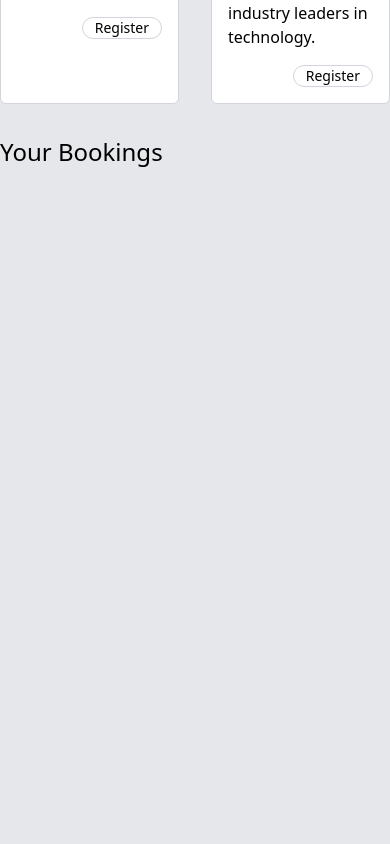
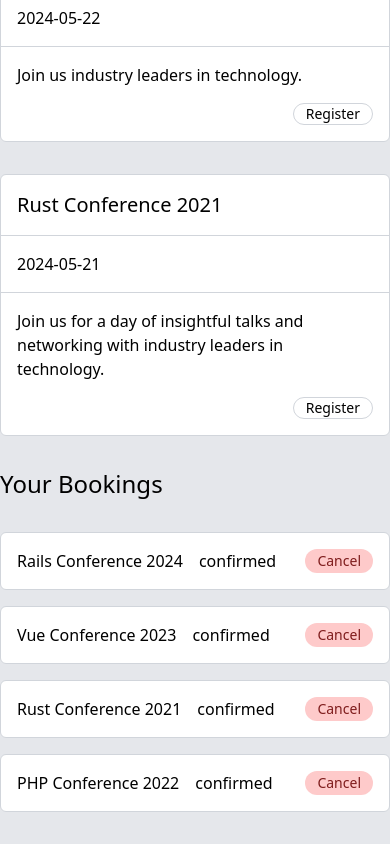
Before and after one commit to LJacobDev/vue-3-in-action-projects, a Vue app in the folder p04-event-booking/: page / in a window 390 px wide. Shown: the part 828-1672 px from the top of the page. Before the commit the page ends 1060 px from the top, so only its background shows below. Built offline with nearby package versions, Linux system fonts and the light colour scheme; data requests are answered from the project's data file.

Commit message:
doing course out of order, added responsive design column feature

```diff
--- a/p04-event-booking/db.json
+++ b/p04-event-booking/db.json
@@ -29,5 +29,34 @@
       "location": "Convention Center, Downtown"
     }
   ],
-  "bookings": []
+  "bookings": [
+    {
+      "id": "1729621952734",
+      "userId": 1,
+      "eventId": "1",
+      "eventTitle": "Rails Conference 2024",
+      "status": "confirmed"
+    },
+    {
+      "id": "1729621954209",
+      "userId": 1,
+      "eventId": "2",
+      "eventTitle": "Vue Conference 2023",
+      "status": "confirmed"
+    },
+    {
+      "id": "1729621955324",
+      "userId": 1,
+      "eventId": "4",
+      "eventTitle": "Rust Conference 2021",
+      "status": "confirmed"
+    },
+    {
+      "id": "1729621956818",
+      "userId": 1,
+      "eventId": "3",
+      "eventTitle": "PHP Conference 2022",
+      "status": "confirmed"
+    }
+  ]
 }
--- a/p04-event-booking/src/App.vue
+++ b/p04-event-booking/src/App.vue
@@ -109,7 +109,7 @@ const cancelBooking = async (booking) => {
   <main class="container mx-auto my-8 space-y-8">
     <h1 class="text-4xl">Event Booking App</h1>
     <h2 class="text-2xl font-medium">All Events</h2>
-    <section class="grid grid-cols-2 gap-8">
+    <section class="grid md:grid-cols-2 grid-cols-1 gap-8">
       <template v-if="!eventsLoading">
         <EventCard
           v-for="event in events"
```
